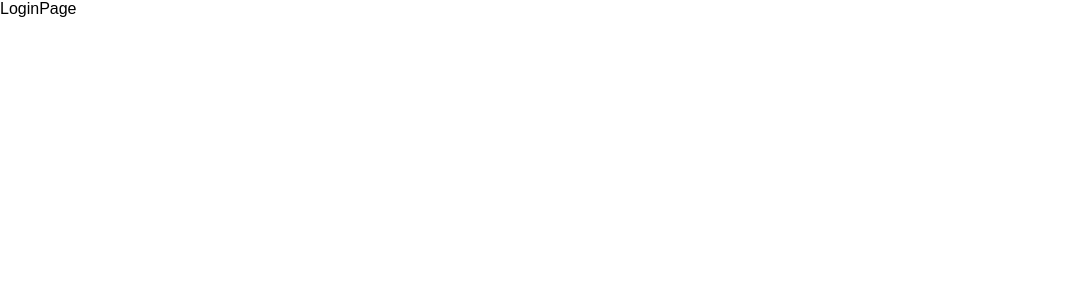
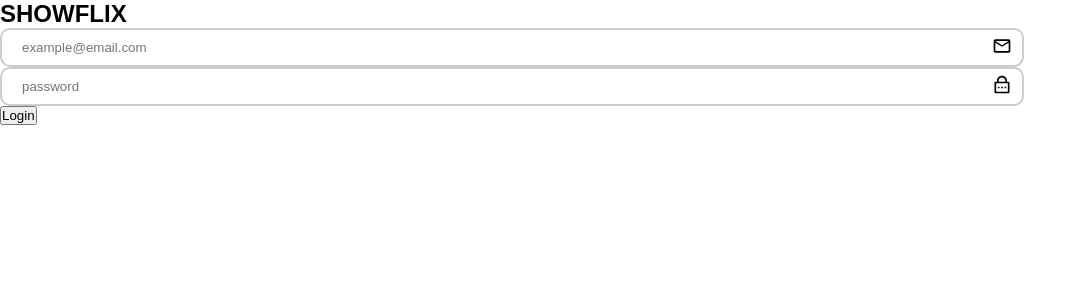
Before and after one commit to DiegoOtani/Showflix, a React (Vite) app in the folder frontend/: page /login in a window 1280 px wide. Shown: the top 300 px of the page, without its empty margins (0-1087 px from the left). Built offline with nearby package versions, Linux system fonts and the light colour scheme; a web font is replaced by a local one.

Commit message:
frontend/feat: add Login Form into LoginPage

```diff
--- a/frontend/src/pages/Login/index.jsx
+++ b/frontend/src/pages/Login/index.jsx
@@ -1,8 +1,45 @@
+import { useState } from "react";
+import InputField from "../../components/InputField/index";
+import { MdOutlineEmail } from "react-icons/md";
+import { RiLockPasswordLine } from "react-icons/ri";
 
 const LoginPage = () => {
+  const [email, setEmail] = useState("");
+  const [password, setPassword] = useState("");
+
+  const handleEmailChange = (e) => {
+    setEmail(e.target.value);
+  }
+
+  const handlePasswordChange = (e) => {
+    setPassword(e.target.value);
+  }
+
+  const handleSubmit = (e) => {
+    e.preventDefault();
+    console.log(email, password)
+  }
+
   return (
     <section>
-      LoginPage
+      <h1>SHOWFLIX</h1>
+      <form onSubmit={handleSubmit}>
+        <InputField
+          icon={MdOutlineEmail}
+          onChange={handleEmailChange}
+          value={email}
+          placeholder={"example@email.com"}
+        />
+        <InputField
+          icon={RiLockPasswordLine}
+          onChange={handlePasswordChange}
+          value={password}
+          placeholder={"password"}
+        />
+        <button type="submit">
+          Login
+        </button>
+      </form>
     </section>
   )
 }
```
